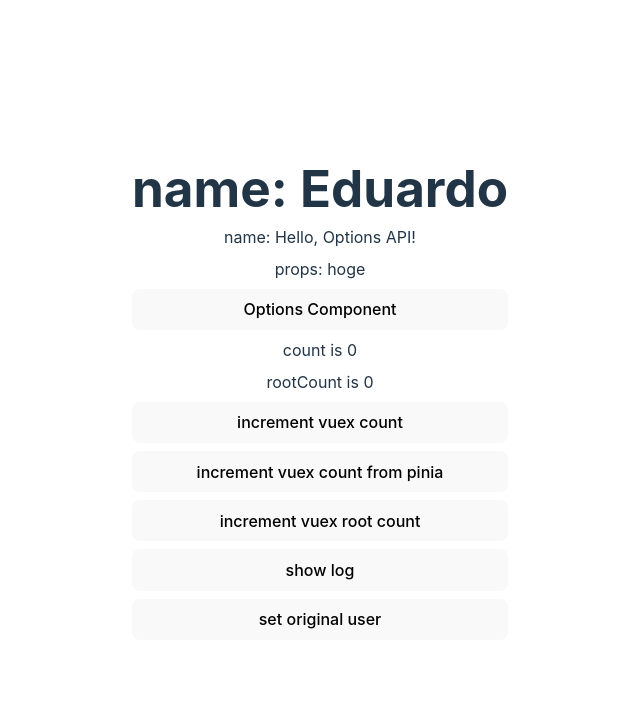
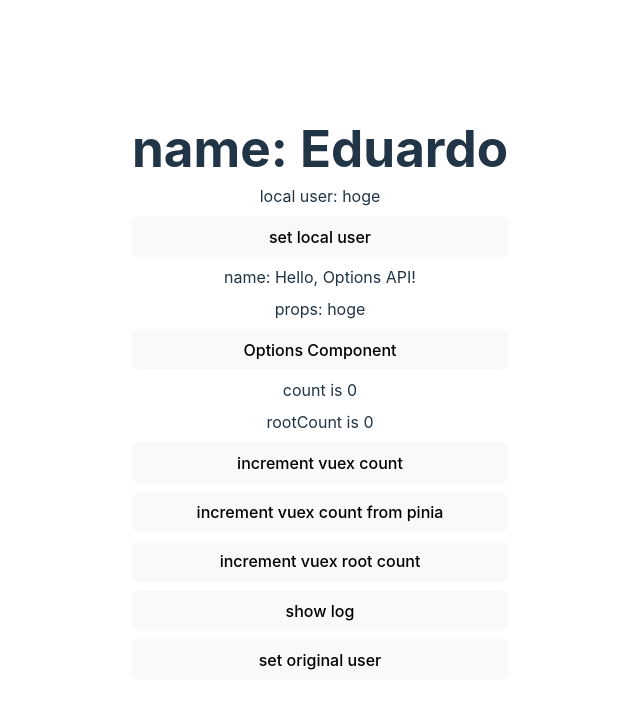
Before and after one commit to calm1205/vuex-pinia, a Vue app: page / in a window 1280 px wide. Shown: the top 708 px of the page, without its empty margins (320-960 px from the left). Built offline with nearby package versions, Linux system fonts and the light colour scheme.

Commit message:
scoped store

```diff
--- a/src/App.vue
+++ b/src/App.vue
@@ -6,6 +6,7 @@ import { mapState, mapActions } from "pinia"
 import { useUserStore } from "./pinia/useUserStore"
 import { useUserStore2 } from "./pinia/useUserStore2"
 import { useUserStore as useOriginalUserStore } from "./originalStore/useUserStore"
+import { useLocalUserProvider } from "./originalStore/useLocalUserProvider"
 import { store } from "./vuex/store"
 
 export default {
@@ -62,6 +63,9 @@ export default {
   mounted() {
     this.logState()
   },
+  created() {
+    useLocalUserProvider()
+  },
 }
 </script>
 
--- a/src/components/HelloWorld.vue
+++ b/src/components/HelloWorld.vue
@@ -1,11 +1,19 @@
 <script setup lang="ts">
 import { useUserStore } from "../pinia/useUserStore"
+import { inject } from "vue"
+import { localUserKey } from "../originalStore/useLocalUserProvider"
+
 const store = useUserStore()
 const msg = store.name
+
+const localUser = inject(localUserKey)
+if (localUser) localUser.userState.value = { id: 3, name: "piyo" } // readonlyなので上書きできない。
 </script>
 
 <template>
   <h1>name: {{ msg }}</h1>
+  <p>local user: {{ localUser?.userState.value?.name }}</p>
+  <button @click="localUser?.setUserState({ id: 2, name: 'fuga' })">set local user</button>
 </template>
 
 <style scoped>
--- /dev/null
+++ b/src/originalStore/useLocalUserProvider.ts
@@ -0,0 +1,25 @@
+import { provide, readonly, ref, type InjectionKey, type Ref } from "vue"
+
+interface User {
+  id: number
+  name: string
+}
+
+export const localUserKey = Symbol("local-user") as InjectionKey<{
+  userState: Ref<User | undefined>
+  setUserState: (user: User) => void
+}>
+
+export const useLocalUserProvider = () => {
+  const userState = ref<User>({ id: 0, name: "hoge" })
+
+  const setUserState = (user: User) => {
+    console.log("setUserState", user)
+    userState.value = user
+  }
+
+  provide(localUserKey, {
+    userState: readonly(userState),
+    setUserState,
+  })
+}
```
